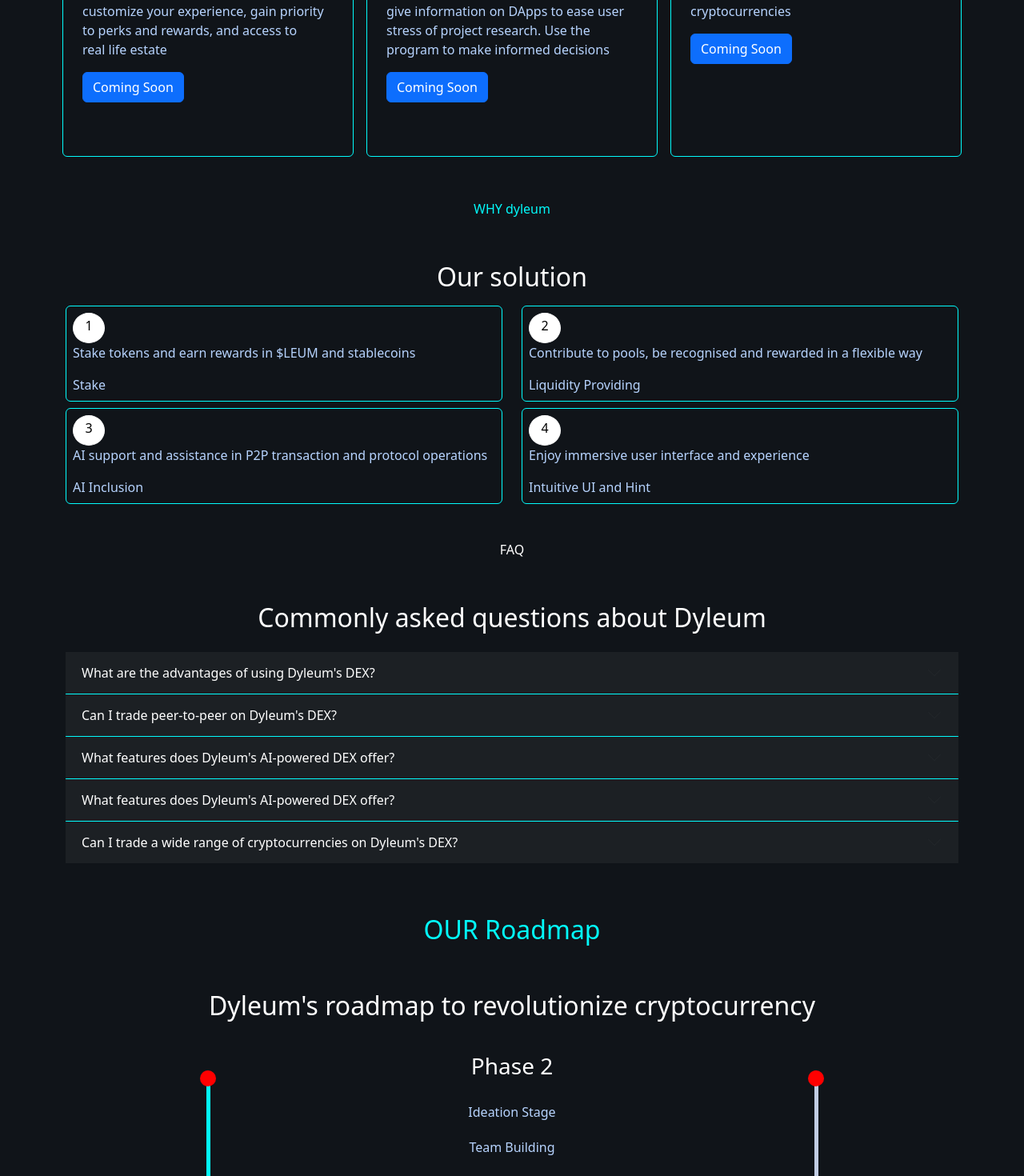
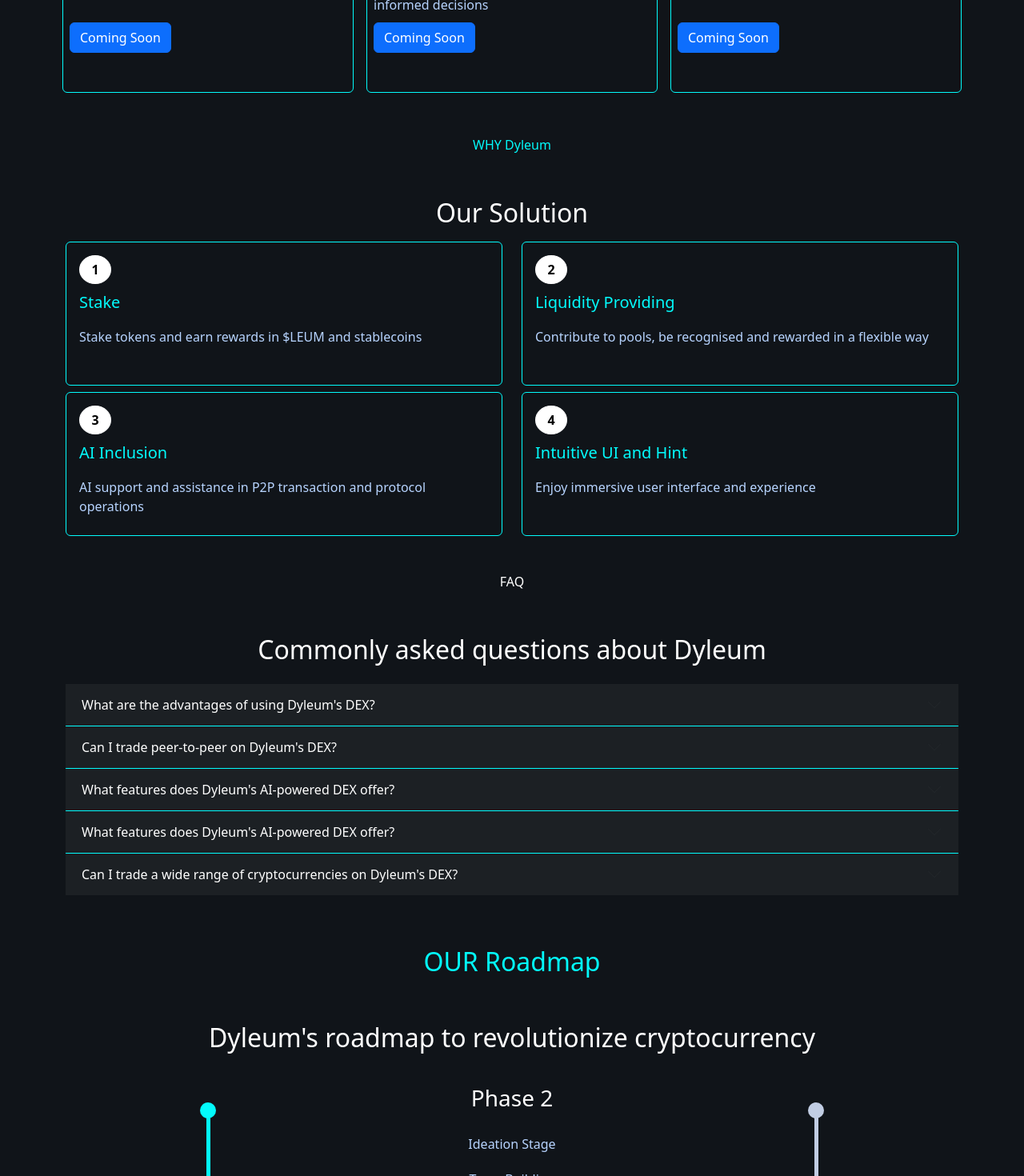
Before and after one commit to Follyb2810/new-dyleum-website, a React (Create React App) app: page / in a window 1280 px wide. Shown: the part 1100-2570 px from the top of the page at 80% size. Built offline with nearby package versions, Linux system fonts and the light colour scheme.

Commit message:
adding changes

```diff
--- a/src/component/Data.js
+++ b/src/component/Data.js
@@ -227,4 +227,13 @@
       name:'Nautilius Chain'
     },
 ]
-export {socialIcon,CompanyData,CompanySupport,StatsData,ProductCardData,FeatureData,FagData,RoadMapData,PartnerData}
+
+const AboutData =[
+  {
+    title:'WHo we are',
+    subt:'Get to know  us',
+    p:'Dyleum is a leading AI-powered decentralized exchange that empowers users to trade cryptocurrencies securely and efficiently.With a focus on user control, Web3 simplicity, fast transactions, intelligent order matching, and trust through escrow smart contracts Enjoy seamless trading experience.'
+
+  }
+]
+export {socialIcon,CompanyData,CompanySupport,StatsData,ProductCardData,FeatureData,FagData,RoadMapData,PartnerData,AboutData}
--- a/src/component/pages/Home/About.js
+++ b/src/component/pages/Home/About.js
@@ -1,13 +1,18 @@
 import React from 'react'
+import {AboutData} from '../../Data'
 
 const About = () => {
   return (
     <section className='container' id='about'>
-          <h3 className='text-center fs-6 textColor1 py-5'>WHo we are</h3>
-          <h3 className='text-center fs-4 fw-semibold text-white'>Get to know  us</h3>
-          <p className='text-center  text-white fs-6 px-5'>Dyleum is a leading AI-powered decentralized exchange that empowers users to trade cryptocurrencies securely and efficiently.
-          With a focus on user control, Web3 simplicity, fast transactions, intelligent order matching, and trust through escrow smart contracts
-          Enjoy seamless trading experience.</p>
+          {
+            AboutData.map((data,index)=>(
+              <div key={index}>
+              <h3 className='text-center fs-6 textColor1 py-3'>{data.title}</h3>
+              <h3 className='text-center fs-3 fw-semibold text-white'>{data.subt}</h3>
+              <p className='text-center  text-white fs-6 px-0 px-md-3'>{data.p}</p>
+              </div>
+            ))
+          }
 
     </section>
   )
--- a/src/component/pages/Home/Feature.js
+++ b/src/component/pages/Home/Feature.js
@@ -4,16 +4,16 @@
 const Feature = () => {
   return (
     <section className='container' id='feature'>
-    <h6 className='text-center textColor1 py-5'>WHY dyleum</h6>
-    <h2 className='text-center text-white'>Our solution</h2>
+    <h6 className='text-center textColor1 py-5'>WHY Dyleum</h6>
+    <h2 className='text-center text-white'>Our Solution</h2>
     <div className='row'>
     {
         FeatureData.map((feature,index)=>(
-            <div className='col-12 col-md-6 mt-2 ' key={index}>
-            <div class="card bgCard p-2" style={{height:'120px'}}>
-            <span style={{border:'1px solid white',padding:'3px',backgroundColor:'white',color:'black' ,borderRadius:'50%',width:'40px',height:'40px',textAlign:'center'}}>{feature.id}</span>
-            <p>{feature.para}</p>
-            <span>{feature.name}</span>
+            <div className='col-12 col-md-6 mt-3 mt-md-2 ' key={index}>
+            <div class="card bgCard p-3" style={{height:'180px'}}>
+            <span className='feature_num fw-bold'>{feature.id}</span>
+            <span className='py-2 textColor1 fs-5'>{feature.name}</span>
+            <p className='py-2'>{feature.para}</p>
                 </div>
             </div>
 
--- a/src/component/pages/Home/ProductCard.js
+++ b/src/component/pages/Home/ProductCard.js
@@ -5,7 +5,7 @@
   return (
     <div class="card bgCard p-2" >
         <img src={require('../../images/Dyleum.svg').default} style={{width:'70px'}} alt=""/>
-        <div class="card-body">
+        <div class="card-body p-0">
             <h5 class="card-title textColor1 fs-6"> {title}</h5>
             <p class="card-text">{para}</p>
             <Link  class="btn btn-primary">{btnTxt}</Link>
--- a/src/component/pages/Home/Roadmap.js
+++ b/src/component/pages/Home/Roadmap.js
@@ -25,7 +25,7 @@
                      <div className={`${index % 2 ===1 ?'road':'road1'}   ${index === 1 ? 'bgRed' : index === 2 ? 'bgBlue ' : 'bgGreen'} my-2`}></div>
                       <div className='d-flex justify-content-center my-5 '>
                         <div class={`line ${index === 1 ? 'bgRed' : index === 2 ? 'bgBlue' : 'bgGreen'}`}>
-                        <div class={` ${index % 2 === 1 ?'circle1' : 'circle'} `}></div>
+                        <div class={`${index === 1?'bgRed ':index === 2? ' bgBlue ':'bgGreen '} ${index % 2 === 1?'circle1':'circle'} ` } ></div>
                             </div>
 
                       </div>
--- a/src/component/shared/Header.js
+++ b/src/component/shared/Header.js
@@ -36,10 +36,10 @@
           <a class="nav-link textColor" href="#about">About</a>
         </li>
         <li class="nav-item">
-          <a class="nav-link textColor" href='#road'>Road Map</a>
+          <a class="nav-link textColor text-nowrap" href='#road'>Road Map</a>
         </li>
       </ul>
-      <button class="btn btn-primary ms-md-auto d-block btn-lg px-4" type="submit">Discover Productg</button>
+      <button class="btn btn-primary ms-md-auto d-block btn-lg px-2 px-md-4 text-nowrap" type="submit">Product</button>
     </div>
   </div>
 </nav>  )
--- a/src/index.css
+++ b/src/index.css
@@ -69,9 +69,15 @@
   background-position: center;
   background-repeat: no-repeat;
 }
+/* !product card */
 .card{
-  height:270px
+  height:230px
 }
+.card p{
+  width: 100%;
+  height: 90px;
+}
+/* ! roadmap */
 .road {
   position: relative;
   height: 10px;
@@ -121,7 +127,7 @@
   width: 20px;
   height: 20px;
   border-radius: 50%;
-  background-color: red;
+
 }
 .circle1 {
   position: absolute;
@@ -131,32 +137,59 @@
   width: 20px;
   height: 20px;
   border-radius: 50%;
-  background-color: red;
+
 }
 
+/* !feature */
+.feature_num {
+  border: 1px solid white;
+  padding: 5px;
+  background-color: white;
+  color: black;
+  border-radius: 100%;
+  width: 40px;
+  height: 40px;
+  text-align: center;
+
+}
 
 /* !footer */
 .footer{
   background-color: var(--footerColor);
 }
-@media (max-width: 480px) {
+@media (max-width: 992px) {
   .card{
-   height: 100px;
+    height: 260px;
+  }
+  .card p{
+    width: 100%;
+    height: 130px;
+  }
+}
+@media (max-width: 768px) {
+  .card{
+    height: 280px;
+  }
+  .card p{
+    width: 100%;
+    height: 140px;
   }
 }
 @media (max-width: 576px) {
   .card{
-    height: 100px;
+    height: 210px;
+  }
+  .card p{
+    width: 100%;
+    height: 60px;
   }
 }
-
-@media (max-width: 768px) {
+@media (max-width: 480px) {
   .card{
-    height: 100px;
+   height: 220px;
+  }
+  .card p{
+    width: 100%;
+    height: 80px;
   }
 }
-@media (max-width: 992px) {
-  .card{
-    height: 300px;
-  }
-}
```
